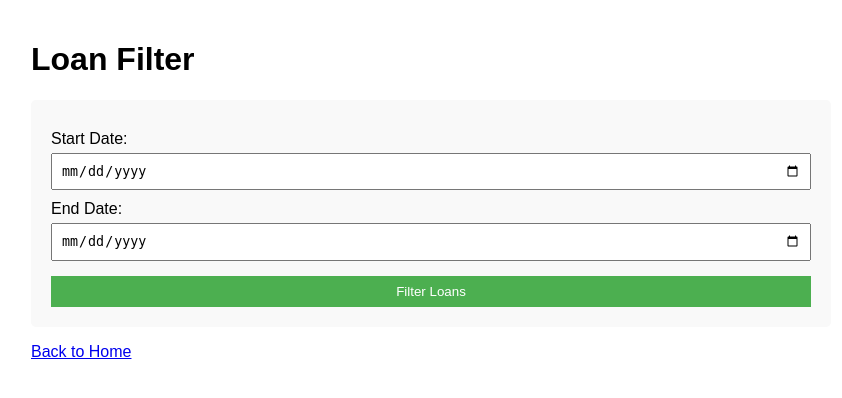
After one commit to UdithaHerath/BOI_WB_project, a Flask app: page /loans in a window 1280 px wide. The commit adds this page. Shown: the top 398 px of the page, without its empty margins (209-1051 px from the left). Run offline with Flask 3, Linux system fonts and the light colour scheme.

Commit message:
new load result page was created

```diff
--- a/app.py
+++ b/app.py
@@ -117,3 +117,32 @@ def download_file(filename):
 
 if __name__ == '__main__':
     app.run(debug=True)
+
+
+# Loan Filter Page
+@app.route('/loans')
+def loans_page():
+    return render_template('loans.html')
+
+
+# Loan Filter Results
+@app.route('/filter_loans', methods=['POST'])
+def filter_loans():
+    start_date = datetime.strptime(request.form['start_date'], '%Y-%m-%d').date()
+    end_date = datetime.strptime(request.form['end_date'], '%Y-%m-%d').date()
+
+    session = Session()
+
+    # Get loans in date range with employee info
+    loans = session.query(Loan, Employee).join(
+        Employee, Employee.emp_number == Loan.emp_number
+    ).filter(
+        Loan.loan_date.between(start_date, end_date)
+    ).all()
+
+    session.close()
+
+    return render_template('loan_results.html',
+                           loans=loans,
+                           start_date=start_date,
+                           end_date=end_date)
--- a/database.py
+++ b/database.py
@@ -1,5 +1,6 @@
 from sqlalchemy import create_engine, Column, Integer, String, Float, Date
 from sqlalchemy.orm import declarative_base, sessionmaker
+from sqlalchemy import Index
 
 Base = declarative_base()
 
@@ -28,6 +29,8 @@ class Loan(Base):
     due_amount = Column(Float)
     check_number = Column(String(50))
 
+Index('idx_loan_date', Loan.loan_date)
+
 # Initialize SQLite database
 engine = create_engine('sqlite:///fund_tracker.db')
 Base.metadata.create_all(engine)
--- a/templates/index.html
+++ b/templates/index.html
@@ -28,5 +28,9 @@
     <div class="section">
         <p><a href="/documents">View Uploaded Documents</a></p>
     </div>
+    <div class="section">
+    <h1>Loan Management</h1>
+    <p><a href="/loans">Filter Loans by Date Range</a></p>
+</div>
 </body>
 </html>
--- /dev/null
+++ b/templates/loans.html
@@ -0,0 +1,30 @@
+<!DOCTYPE html>
+<html>
+<head>
+    <title>Loan Filter</title>
+    <style>
+        body { font-family: Arial, sans-serif; max-width: 800px; margin: 0 auto; padding: 20px; }
+        .filter-form { background: #f9f9f9; padding: 20px; border-radius: 5px; }
+        label { display: block; margin: 10px 0 5px; }
+        input[type="date"], button { padding: 8px; width: 100%; box-sizing: border-box; }
+        button { background: #4CAF50; color: white; border: none; cursor: pointer; margin-top: 15px; }
+    </style>
+</head>
+<body>
+    <h1>Loan Filter</h1>
+
+    <div class="filter-form">
+        <form method="POST" action="/filter_loans">
+            <label for="start_date">Start Date:</label>
+            <input type="date" name="start_date" required>
+
+            <label for="end_date">End Date:</label>
+            <input type="date" name="end_date" required>
+
+            <button type="submit">Filter Loans</button>
+        </form>
+    </div>
+
+    <p><a href="/">Back to Home</a></p>
+</body>
+</html>
```
Also changed, not shown: templates/loan_results.html (added, +78 -0 lines), fund_tracker.db.
